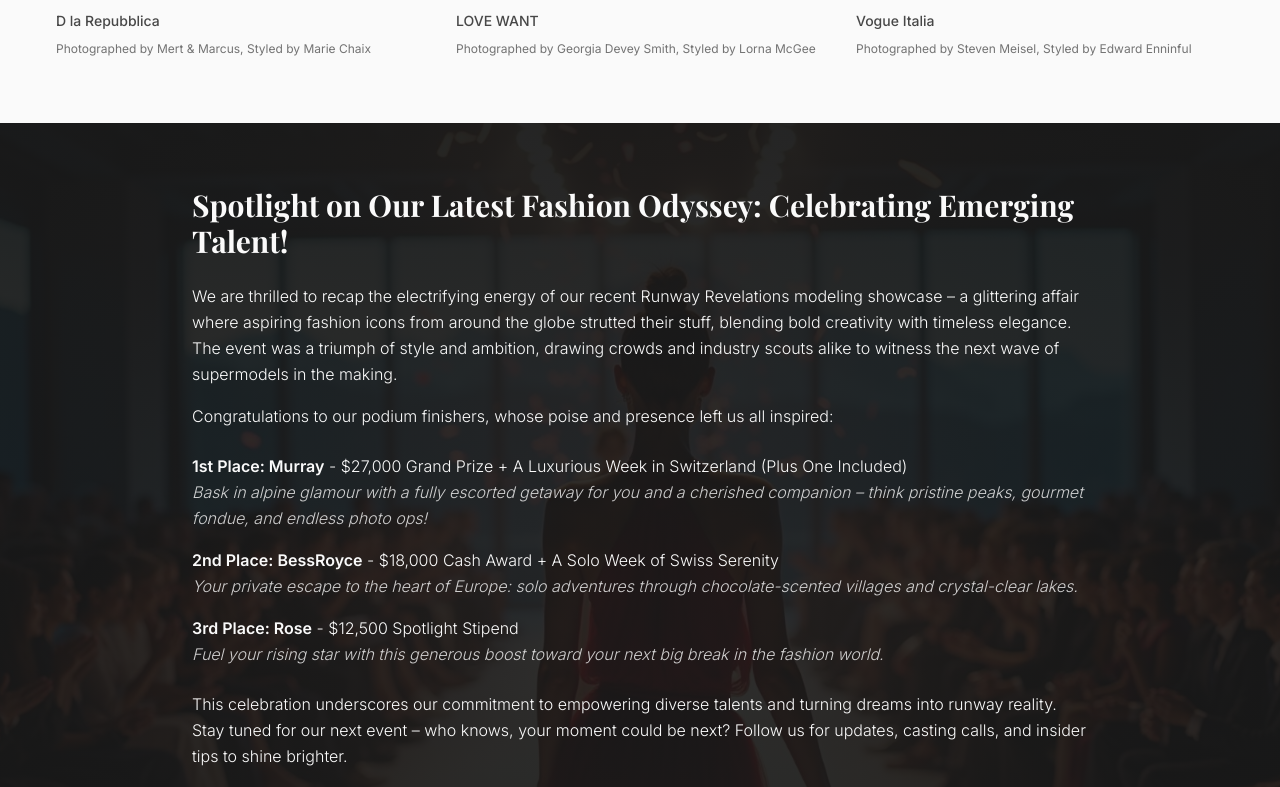
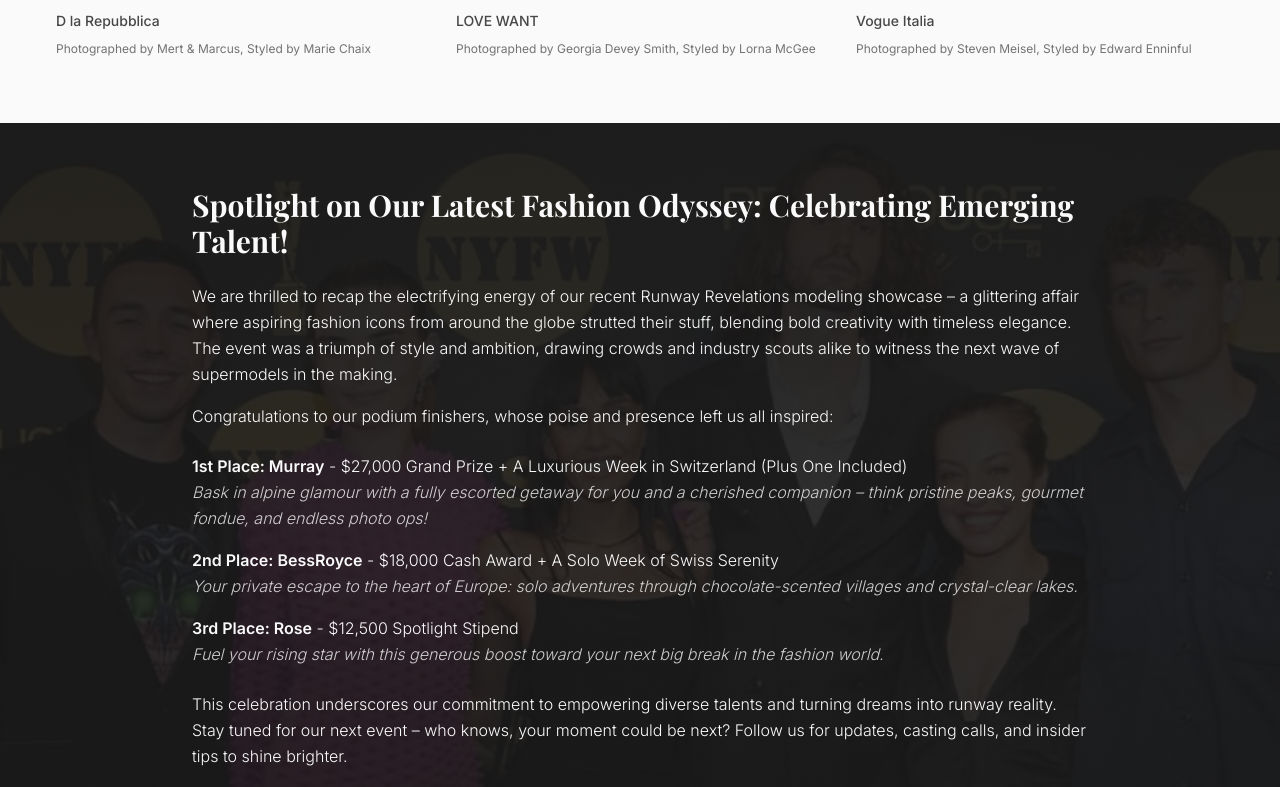
Before and after one commit to alex202232/nyfw-org, a React (Vite) app: page / in a window 1280 px wide. Shown: the part 2145-2932 px from the top of the page. Built offline with nearby package versions, Linux system fonts and the light colour scheme; the HTML template or start-up script is replaced by a standard one.

Commit message:
Update footer with new image

```diff
--- a/src/components/Footer.tsx
+++ b/src/components/Footer.tsx
@@ -1,4 +1,4 @@
-import fashionShowcase from '@/assets/fashion-showcase.jpg';
+import nyfwEvent from '@/assets/nyfw-event.jpg';
 
 export const Footer = () => {
   return (
@@ -6,8 +6,8 @@ export const Footer = () => {
       {/* Background Image with Overlay */}
       <div className="absolute inset-0 z-0">
         <img
-          src={fashionShowcase}
-          alt="Fashion Showcase Event"
+          src={nyfwEvent}
+          alt="NYFW Fashion Event Winners"
           className="w-full h-full object-cover"
         />
         <div className="absolute inset-0 bg-gradient-to-b from-primary/95 via-primary/90 to-primary/95" />
```
Also changed, not shown: src/assets/fashion-showcase.jpg (deleted), src/assets/nyfw-event.jpg (added).
